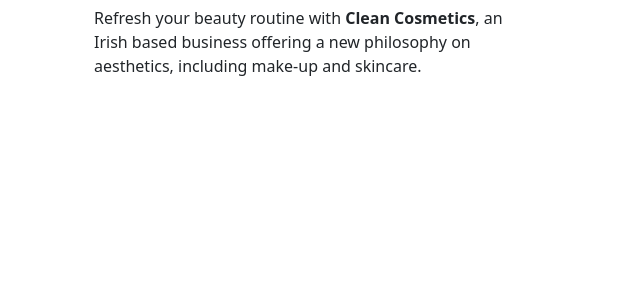
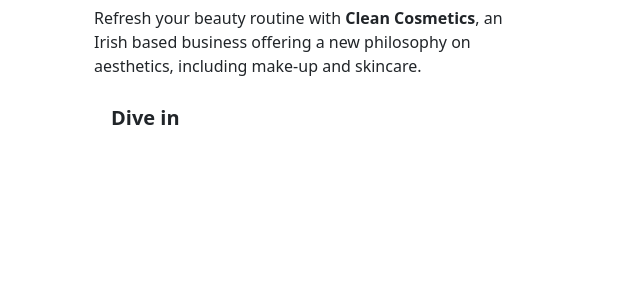
Before and after one commit to erincunningham7/project-portfolio-five, a Django app: page /home/ in a window 1280 px wide. Shown: the part 282-582 px from the top of the page, without its empty margins (0-640 px from the left). Run offline with Django 5.2, Linux system fonts and the light colour scheme.

Commit message:
fix btn class in hero-section.html

```diff
--- a/cleancosmetics/settings.py
+++ b/cleancosmetics/settings.py
@@ -28,7 +28,7 @@ TEMPLATES_DIR = TEMPLATES_DIR = os.path.join(BASE_DIR, 'templates')
 SECRET_KEY = os.environ.get("SECRET_KEY")
 
 # SECURITY WARNING: don't run with debug turned on in production!
-DEBUG = False
+DEBUG = True
 
 ALLOWED_HOSTS = ['8000-erincunning-projectport-5owj50gunip.ws-eu108.gitpod.io','.herokuapp.com']
 
--- a/templates/includes/hero-section.html
+++ b/templates/includes/hero-section.html
@@ -7,7 +7,7 @@
                     <h1 class="hero-text text-left">Immerse yourself in a world of vegan and cruelty free beauty at <span class="fw-bold">Clean Cosmetics</span></h1>
                     <p>Refresh your beauty routine with <span class="fw-bold">Clean Cosmetics</span>, an Irish based business offering a new philosophy on aesthetics, including make-up and skincare.</p>
                     <div>
-                        <a class="btn btn-lg text-white hero-btn" href="">Dive in</a>
+                        <a class="btn btn-lg fw-bold hero-btn" href="">Dive in</a>
                     </div>
                 </div>
             </div>
```
